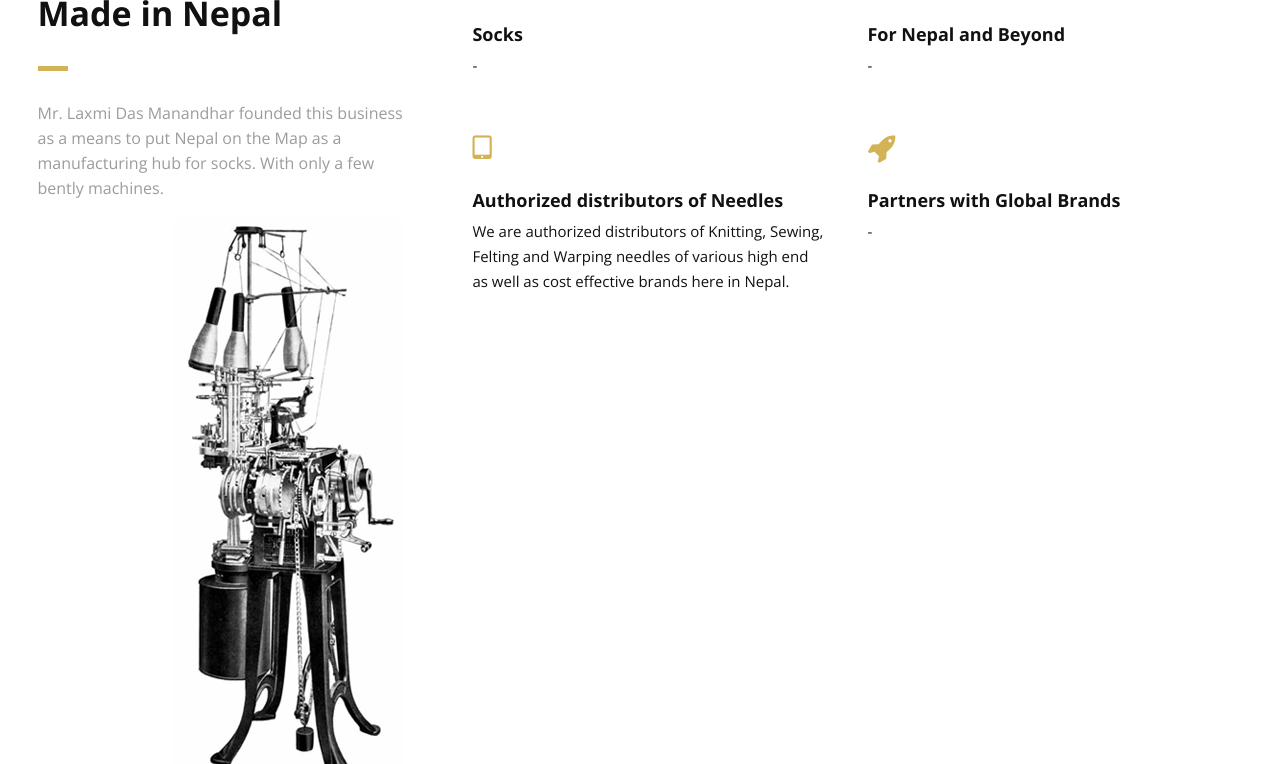
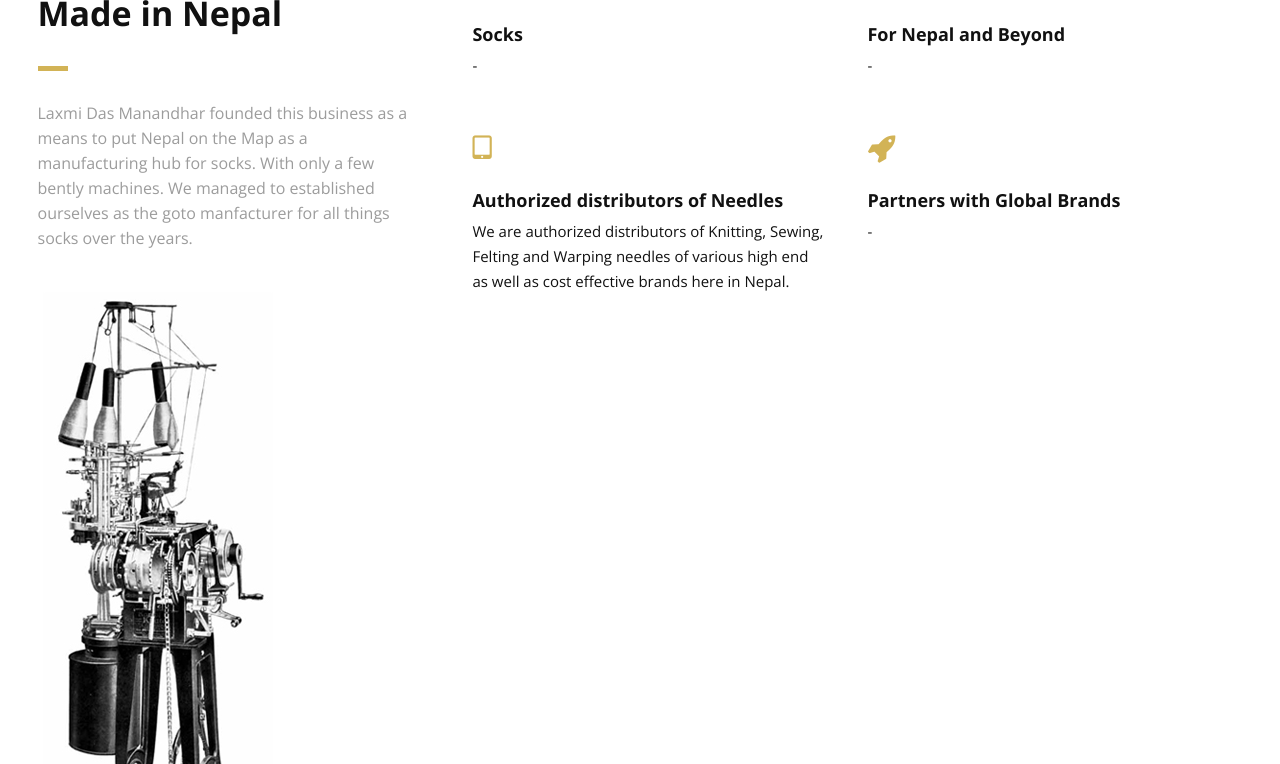
Before and after one commit to sodhancha/nepalknitting, a plain HTML site: page index.html in a window 1280 px wide. Shown: the part 976-1740 px from the top of the page. Drawn offline with nearby package versions, Linux system fonts and the light colour scheme.

Commit message:
Added knitting machine bently

```diff
--- a/index.html
+++ b/index.html
@@ -172,7 +172,7 @@
                     <div class="section-heading">
                         <h3>Out Story</h3>
                         <h2 class="section-title">Made in Nepal</h2>
-                        <p class="section-subtitle">Mr. Laxmi Das Manandhar founded this business as a means to put Nepal on the Map as a manufacturing hub for socks. With only a few bently machines. <img src="./images/bently.jpeg" alt="Bently Kommet Knitting Machines"> we managed to established ourselves as the goto manfacturer for all things socks over the years.</p>
+                        <p class="section-subtitle">Laxmi Das Manandhar founded this business as a means to put Nepal on the Map as a manufacturing hub for socks. With only a few bently machines. We managed to established ourselves as the goto manfacturer for all things socks over the years. <img src="./images/bently.jpeg" alt="Bently Kommet Knitting Machines"></p>
                     </div>
 
                 </div>
```
